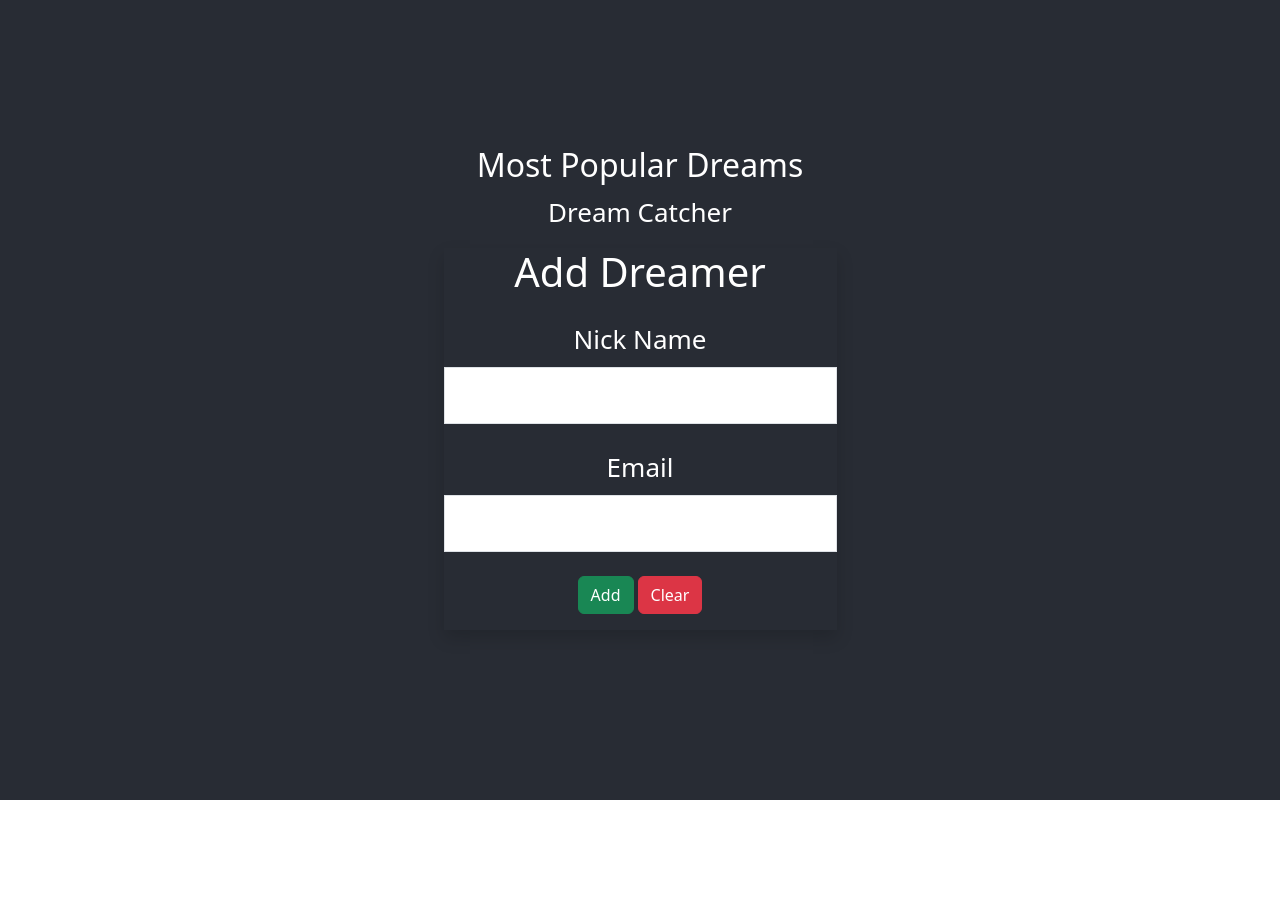
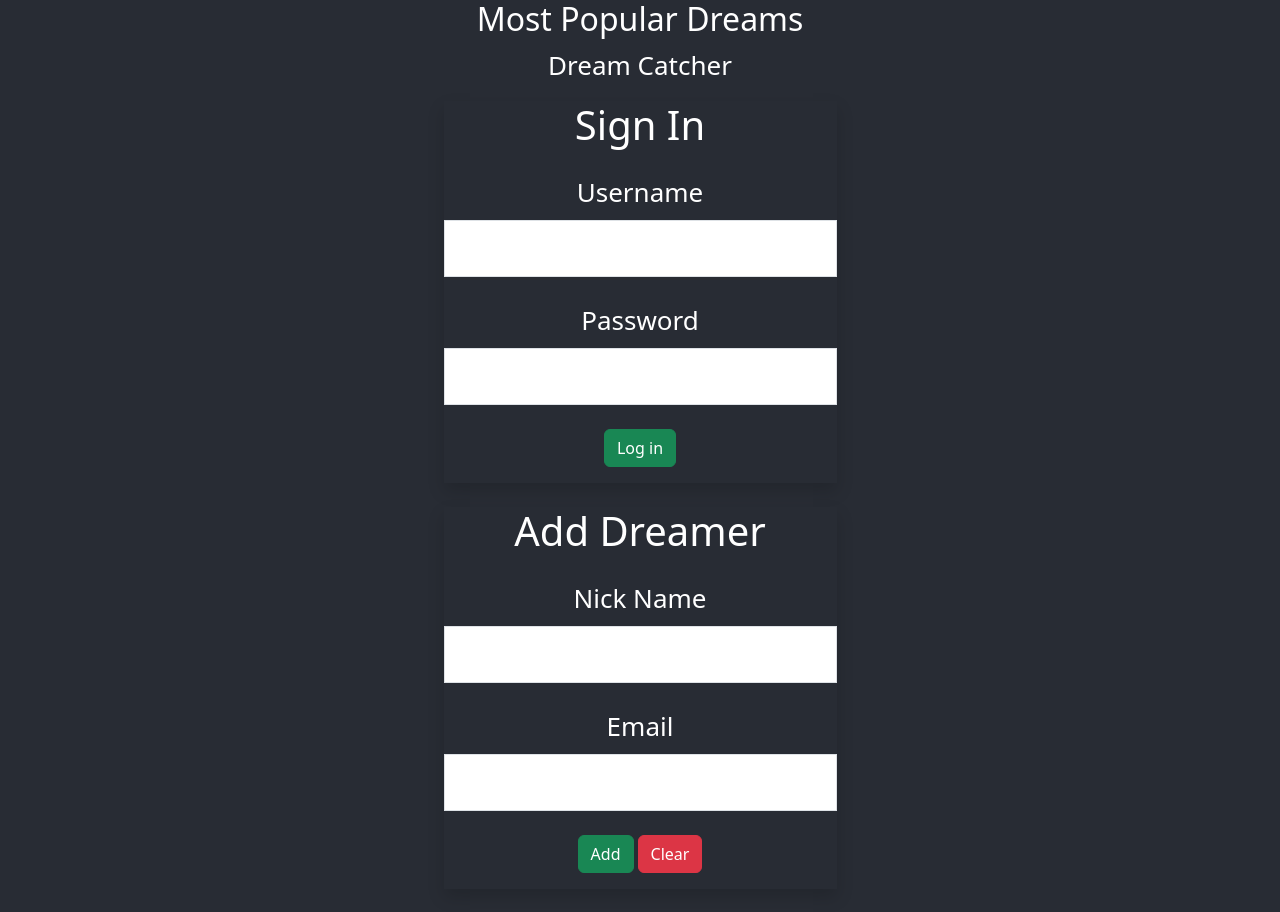
Before and after one commit to Yummikko/el-proyecte-grande-ui, a React (Create React App) app in the folder dream-catcher-ui/: page / in a window 1280 px wide. Before the commit the page ends 800 px from the top, so only its background shows below. Built offline with nearby package versions, Linux system fonts and the light colour scheme; no server answers.

Commit message:
Login with react

```diff
--- a/dream-catcher-ui/src/App.js
+++ b/dream-catcher-ui/src/App.js
@@ -3,6 +3,7 @@ import './App.css';
 import AddDreamer from './components/AddDreamer';
 import Navbar from './components/Navbar';
 import PopularDreams from './components/PopularDreams';
+import Login from './components/Login';
 
 function App() {
   return (
@@ -11,6 +12,7 @@ function App() {
         <div>
           <PopularDreams />
           <Navbar/>
+          <Login/>
           <AddDreamer/>
         </div>
       </header>
--- /dev/null
+++ b/dream-catcher-ui/src/components/Login.js
@@ -0,0 +1,48 @@
+import React, { useState } from 'react'
+import LoginService from '../services/loginService';
+
+const SignIn = () => {
+  const [login, setDreamer] = useState({
+    username: "",
+    password: "",
+  })
+
+  const handleChange = (e) => {
+    const value = e.target.value;
+    setDreamer({...login, [e.target.name]:value})
+  }
+
+  const signIn = (e) => {
+    e.preventDefault();
+    LoginService.signingIn(login)
+      .then((response) => {
+        console.log(response);
+      })
+      .catch((error) => {
+        console.log(error);
+      })
+  }
+
+  return (
+    <div className='flex max-w-2xl mx-auto shadow border-b'>
+      <div className='px-8 py-8'>
+        <div className='font-thin text-2xl tracking-wider'>
+          <h1>Sign In</h1>
+        </div>
+        <div className='items-center justify-center h-14 w-full my-4'>
+          <label className='d-block'>Username</label>
+          <input type="text" className='h-10 w-96 border mt-2 px-2 py-2' name="username" value={login.username} onChange={(e) => handleChange(e)}></input>
+        </div>
+        <div className='items-center justify-center h-14 w-full my-4'>
+          <label className='d-block'>Password</label>
+          <input type="text" className='h-10 w-96 border mt-2 px-2 py-2' name="password" value={login.password} onChange={(e) => handleChange(e)}></input>
+        </div>
+        <div className='items-center justify-center h-14 w-full my-4'>
+          <button onClick={signIn} className='btn btn-success mb-3'>Log in</button>
+        </div>
+      </div>
+    </div>
+  )
+}
+
+export default SignIn
--- /dev/null
+++ b/dream-catcher-ui/src/services/loginService.js
@@ -0,0 +1,11 @@
+import axios from "axios"
+
+const DREAMER_API_BASE_URL = "http://localhost:8080/api/auth/signin"
+
+class LoginService {
+    signingIn(login) {
+        return axios.post(DREAMER_API_BASE_URL, login);
+    }
+}
+
+export default new LoginService();
```
